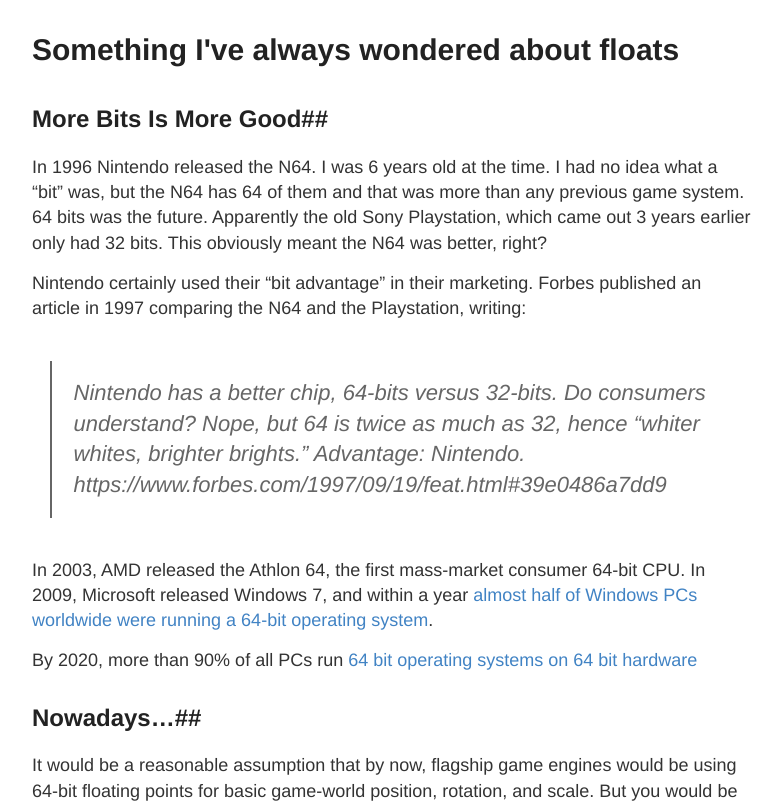
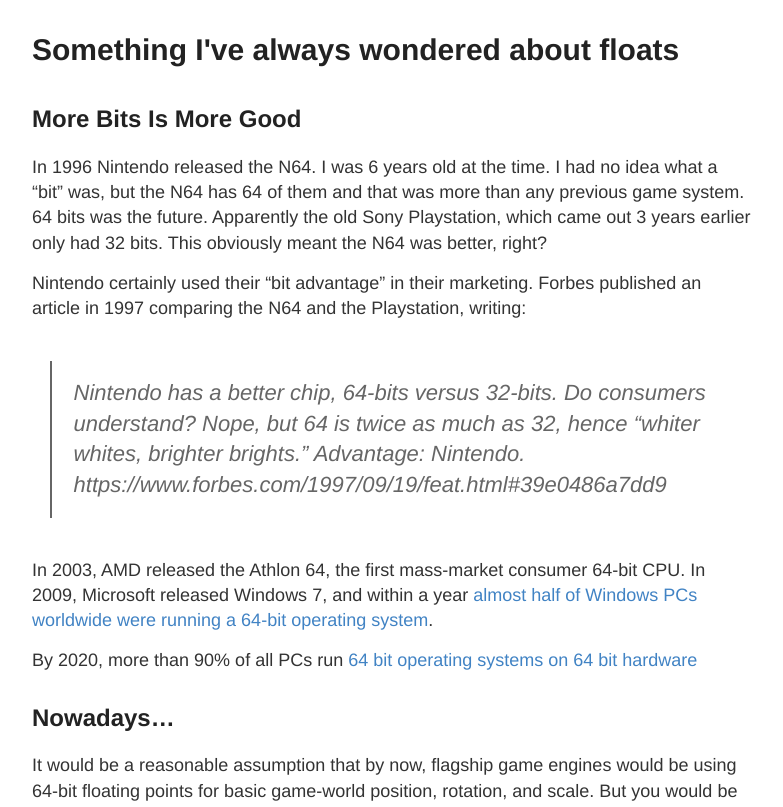
Before and after one commit to jschiff/jschiff.github.io, a Jekyll site: the page built from _posts/2020-7-10-Something-About-Floats.md, in a window 1280 px wide and 1400 px high. Shown: the part 180-987 px from the top of the window, without its empty margins (248-1031 px from the left). Built offline with Jekyll 4.4.1, drawn with Linux system fonts in a browser that asks for light colours; some of the changed text lies outside the part shown.

Commit message:
Double header doesn't work

```diff
--- a/_posts/2020-7-10-Something-About-Floats.md
+++ b/_posts/2020-7-10-Something-About-Floats.md
@@ -3,7 +3,7 @@
 title: Something I've always wondered about floats
 ---
 
-## More Bits Is More Good##
+## More Bits Is More Good
 
 In 1996 Nintendo released the N64. I was 6 years old at the time. I had no idea what a "bit" was, but the N64 has 64 of them and that was more than any previous game system. 64 bits was the future. Apparently the old Sony Playstation, which came out 3 years earlier only had 32 bits. This obviously meant the N64 was better, right?
 
@@ -16,7 +16,7 @@
 
 By 2020, more than 90% of all PCs run [64 bit operating systems on 64 bit hardware](https://techtalk.pcmatic.com/64-bit-operating-systems/)
 
-## Nowadays...##
+## Nowadays...
 
 It would be a reasonable assumption that by now, flagship game engines would be using 64-bit floating points for basic game-world position, rotation, and scale. But you would be wrong!
 
@@ -46,7 +46,7 @@
 
 I've spent a lot of time with Unity over the past couple of years, and I always particularly wondered what this means for a property like Unity's [Time.time](https://docs.unity3d.com/ScriptReference/Time-time.html). It's a 32-bit value that represents the time elapsed since the start of the game. Given the above information, we know that 3/4 of the precision of this value are thrown out after the first second of the game. How quickly does this number become completely useless?
 
-## The Experiment##
+## The Experiment
 
 I set out to find out. I know the answers to these questions can be answered by examining the [IEEE-754](https://en.wikipedia.org/wiki/IEEE_754) and doing some math. But first of all, I'm not that smart, and second, I'd rather get my hands dirty.
 
```
